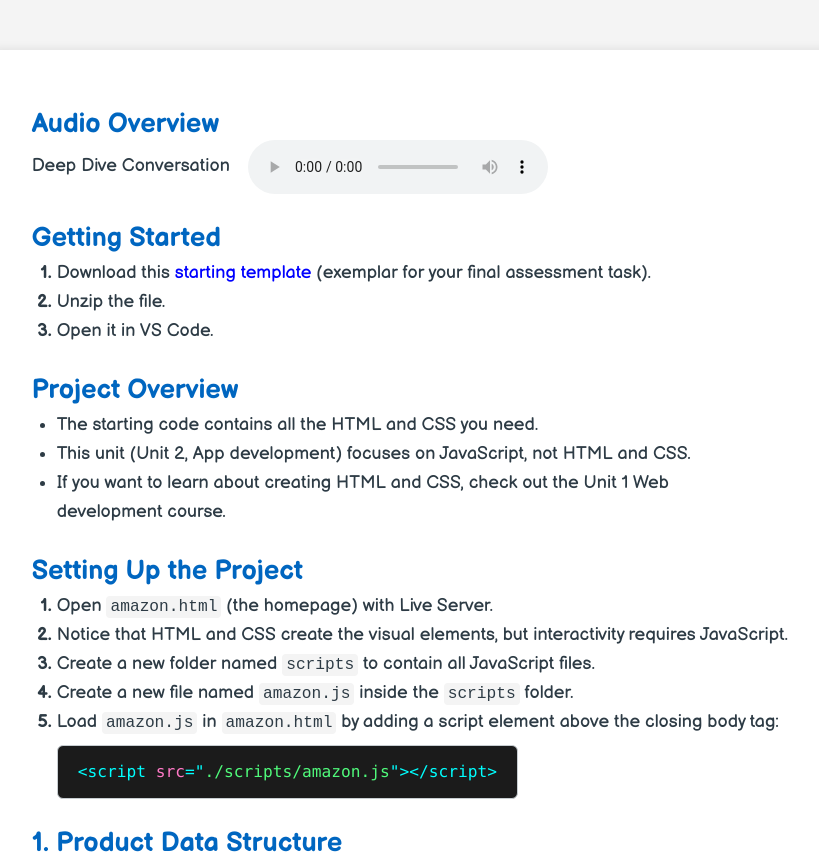
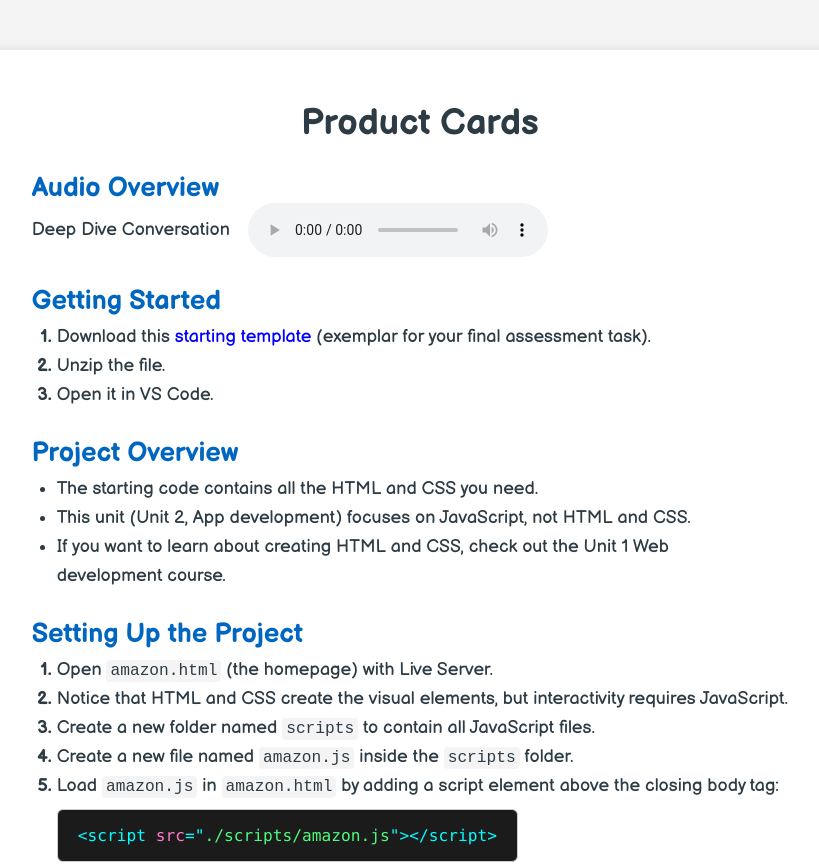
Before and after one commit to lndex199/lesson-1, a plain HTML site: page index.html in a window 1280 px wide. Shown: the top 865 px of the page, without its empty margins (225-1044 px from the left). Drawn offline with Linux system fonts and the light colour scheme.

Commit message:
h1 added

```diff
--- a/index.html
+++ b/index.html
@@ -17,6 +17,8 @@
 
 <body>
   <main>
+    <h1 style="text-align: center">Product Cards</h1>
+
     <h2>Audio Overview</h2>
     <div style="display: flex; align-items: center; gap: 1em;">
       <span>Deep Dive Conversation</span>
```
